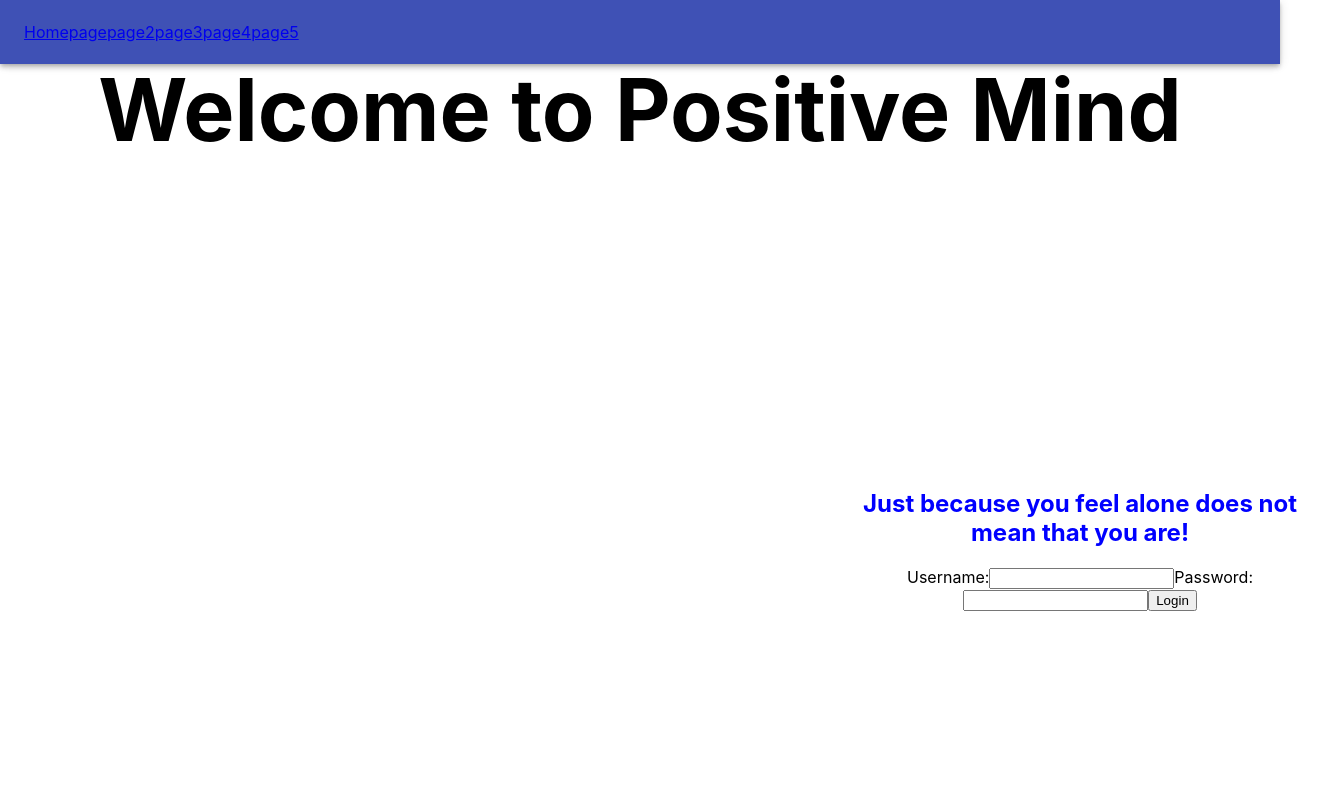
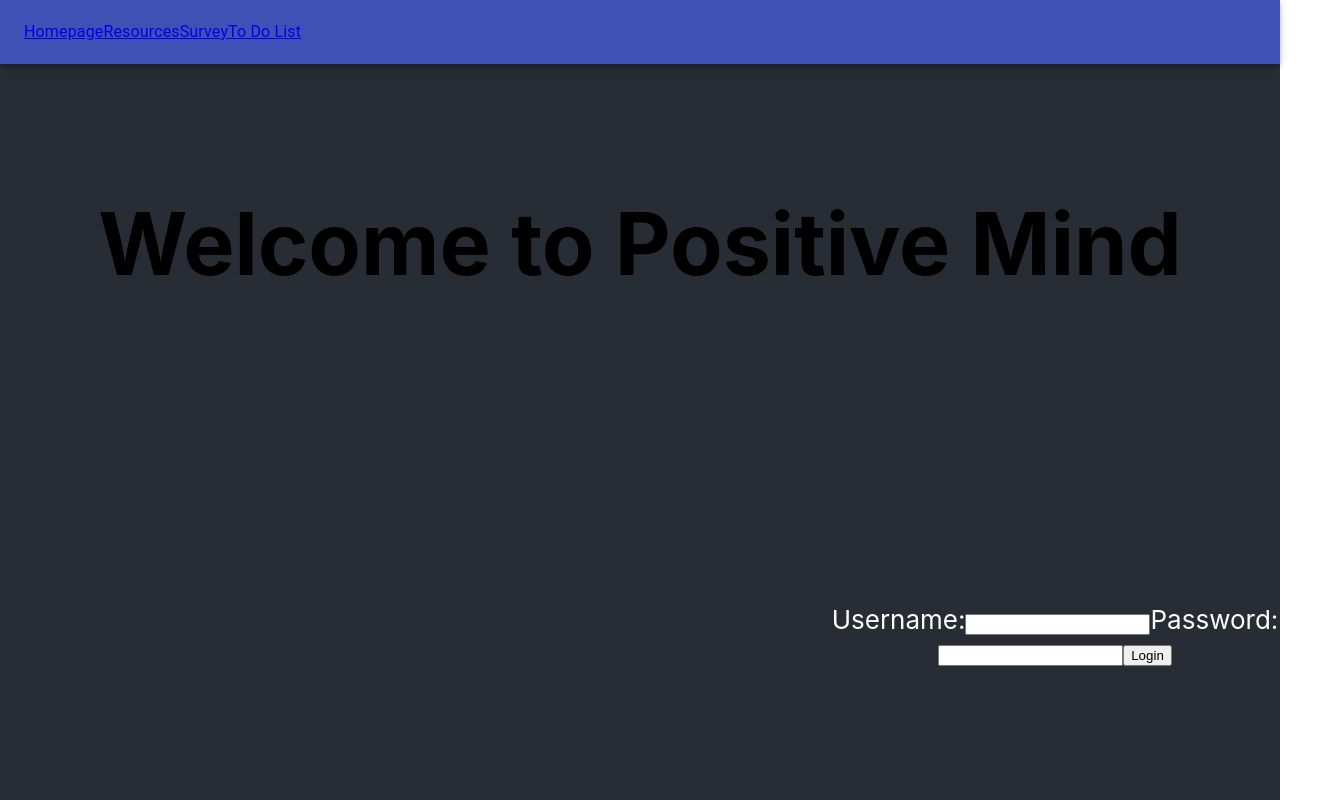
Before and after one commit to crawford134/HTCHackathon-Project, a React (Create React App) app in the folder hackathonproject/: page / in a window 1280 px wide. Shown: the whole page, 1330 px wide, since content can reach past the window. Built offline with nearby package versions, Linux system fonts and the light colour scheme.

Commit message:
few fixes

```diff
--- a/hackathonproject/src/Components/Header.jsx
+++ b/hackathonproject/src/Components/Header.jsx
@@ -9,11 +9,10 @@ export default function Header(){
         <div>
             <AppBar>
                 <Toolbar>
-                    <Link to="/" >Homepage</Link>
-                    <Link to="/page2" >page2</Link>
-                    <Link to="/page3" >page3</Link>
-                    <Link to="/page4" >page4</Link>
-                    <Link to="/page5" >page5</Link>
+                    <Link to="/" ><Typography>Homepage</Typography></Link>
+                    <Link to="/page2" ><Typography>Resources</Typography></Link>
+                    <Link to="/page3" ><Typography>Survey</Typography></Link>
+                    <Link to="/page4" ><Typography>To Do List</Typography></Link>
                 </Toolbar>
             </AppBar>
         </div>
--- a/hackathonproject/src/Pages/homepage.jsx
+++ b/hackathonproject/src/Pages/homepage.jsx
@@ -24,7 +24,7 @@ function HomePage() {
 
   const displayQuote = () => {
     return quotes.map((quote, i) => {
-      if(quote.id == randomId){
+      if(quote.id === randomId){
         return(
           <h2 className = "quote">{quote.quote} </h2>
         )
@@ -45,13 +45,14 @@ function HomePage() {
   }
 
   const handleSubmit = () => {
-    if(values.username == uname && values.password == pass){
-       history.push('/Page3')
+    if(values.username === uname && values.password === pass){
+       history.push('/Page2')
     }
   }
 
   return (
     <div className="App">
+        <header className="App-header">
       <h1 className = "home-title">Welcome to Positive Mind</h1>
         <div className ="home-format">
             {displayQuote()}
@@ -65,6 +66,7 @@ function HomePage() {
               <input type="submit" value="Login" onClick = {handleSubmit}/>
             </form>
         </div>
+        </header>
     </div>
   );
 }
```
